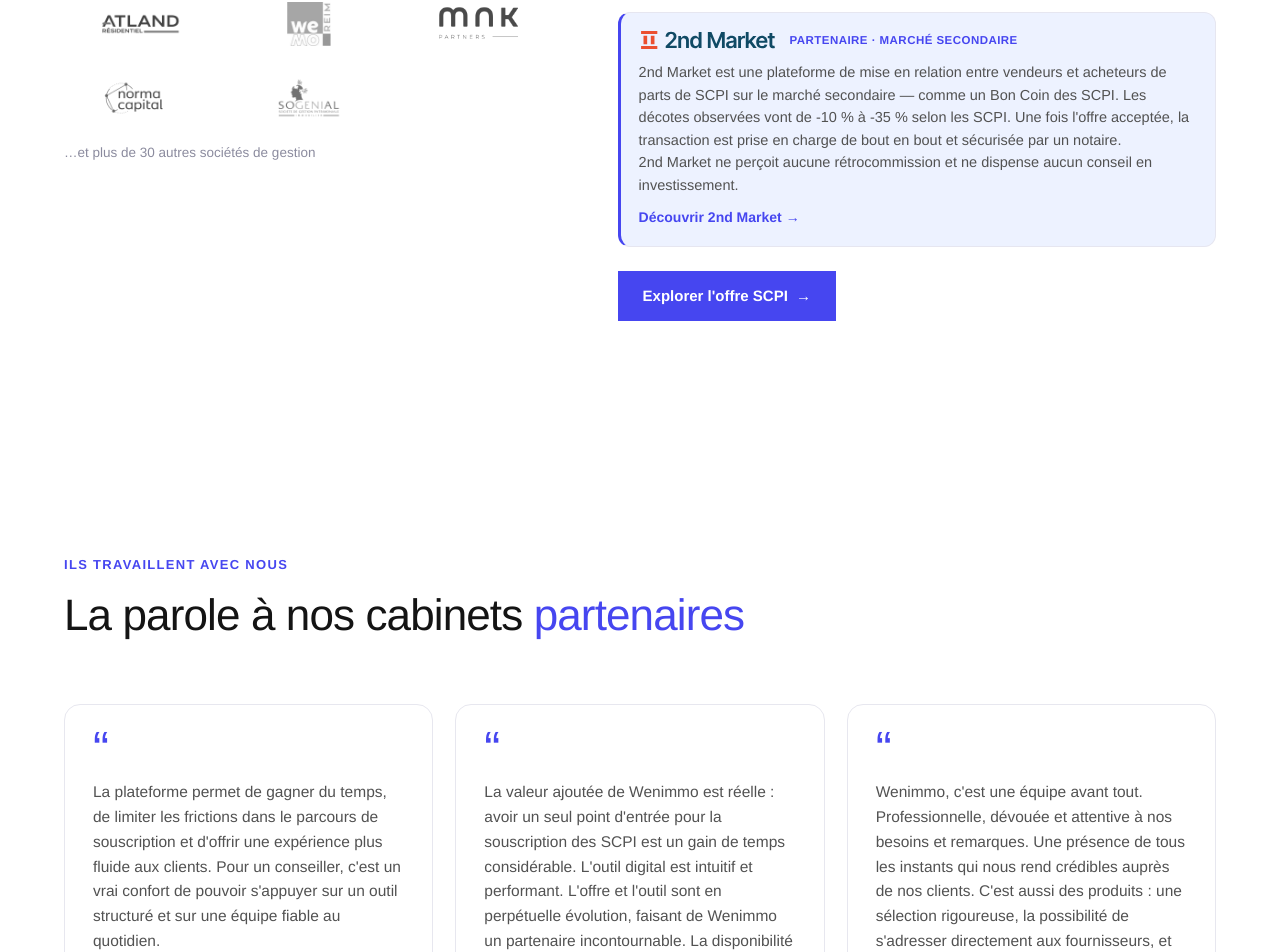
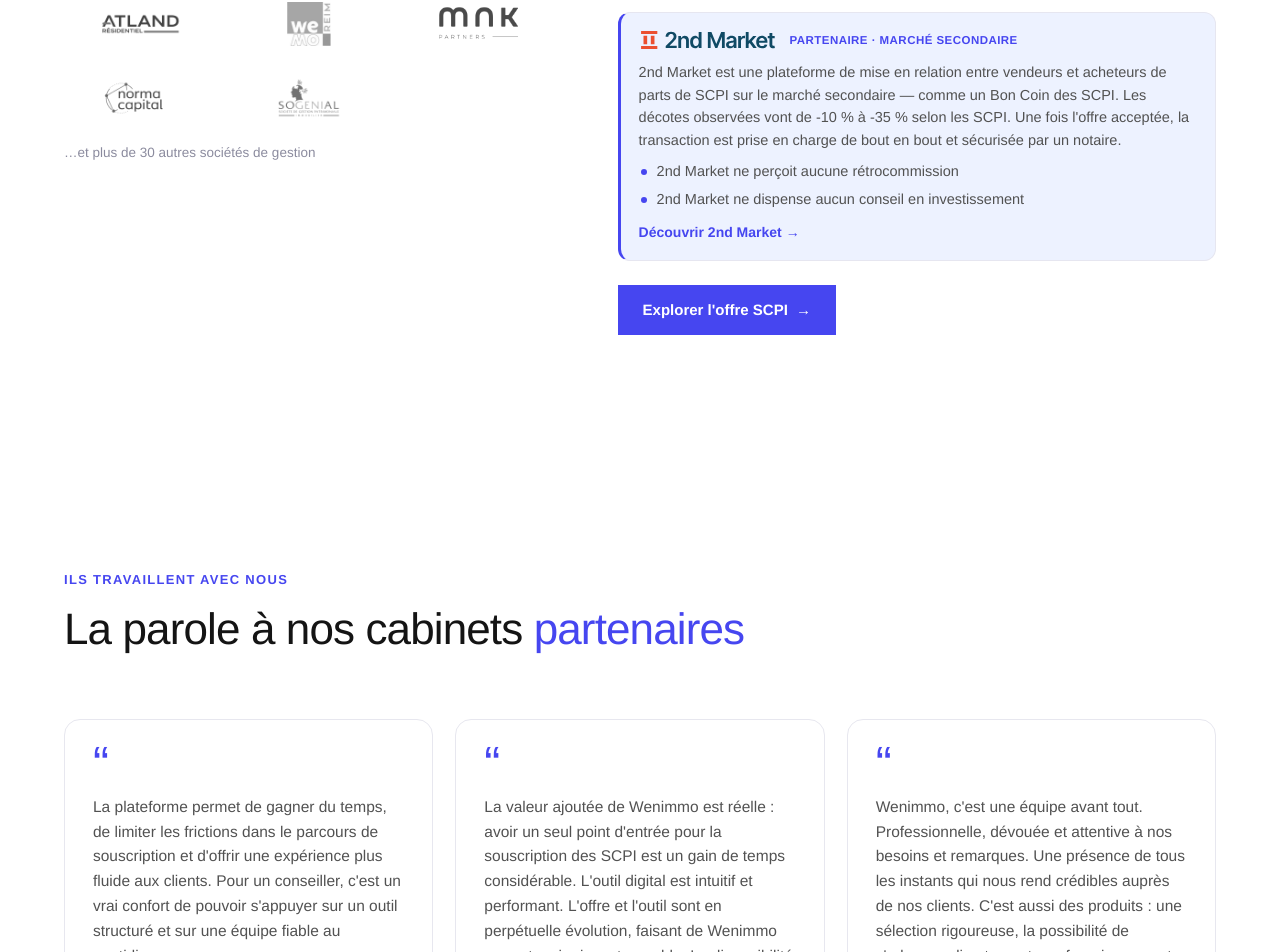
Before and after one commit to Yv-ia/landing-wenimmo, a Next.js app: page / in a window 1280 px wide. Shown: the part 3210-4162 px from the top of the page. Built offline with nearby package versions, Linux system fonts and the light colour scheme; a web font is replaced by a local one.

Commit message:
Hecaton checkpoint: update styles and offers
Created automatically by Hecaton after an agent prompt changed the worktree.

```diff
--- a/app/globals.css
+++ b/app/globals.css
@@ -901,6 +901,31 @@
   color: var(--text);
 }
 .partner-note__body strong { color: var(--primary-dark); }
+.partner-note__list {
+  margin: 10px 0 0;
+  padding: 0;
+  list-style: none;
+  display: flex;
+  flex-direction: column;
+  gap: 6px;
+}
+.partner-note__list li {
+  position: relative;
+  padding-left: 18px;
+  font-size: 14.5px;
+  line-height: 1.5;
+  color: var(--text);
+}
+.partner-note__list li::before {
+  content: "";
+  position: absolute;
+  left: 2px;
+  top: 8px;
+  width: 6px;
+  height: 6px;
+  border-radius: 50%;
+  background: var(--primary);
+}
 .partner-note__link {
   display: inline-block;
   margin-top: 10px;
--- a/components/Offers.jsx
+++ b/components/Offers.jsx
@@ -191,9 +191,11 @@
                     parts de SCPI sur le marché secondaire — comme un Bon&nbsp;Coin des SCPI. Les décotes
                     observées vont de -10&nbsp;% à -35&nbsp;% selon les SCPI. Une fois l'offre acceptée, la
                     transaction est prise en charge de bout en bout et sécurisée par un notaire.
-                    2nd&nbsp;Market ne perçoit aucune rétrocommission et ne dispense aucun conseil en
-                    investissement.
                   </span>
+                  <ul className="partner-note__list">
+                    <li>2nd&nbsp;Market ne perçoit aucune rétrocommission</li>
+                    <li>2nd&nbsp;Market ne dispense aucun conseil en investissement</li>
+                  </ul>
                   <span className="partner-note__link">
                     Découvrir 2nd&nbsp;Market <span className="btn__arrow">→</span>
                   </span>
```
